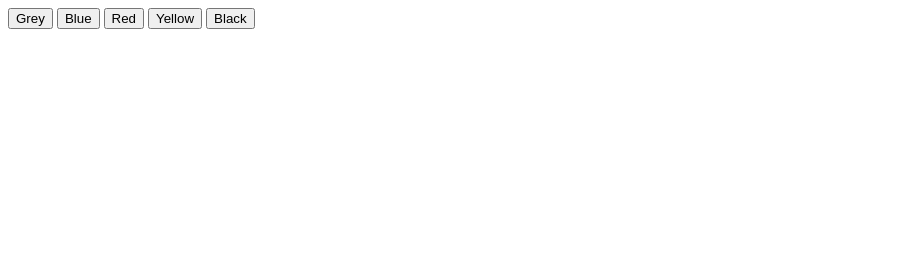
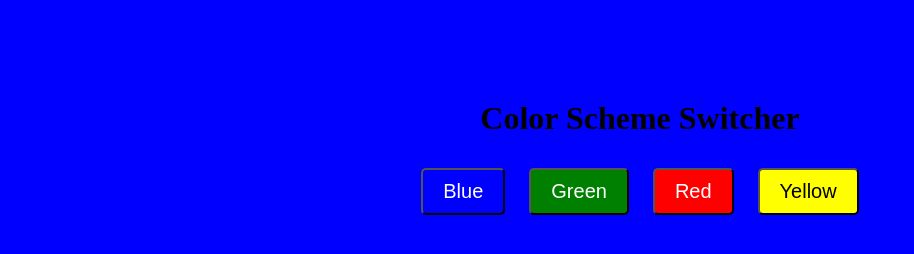
Before and after one commit to O-Aditya/JavaScript-, a plain HTML site: page Projects/Change Color/index.html in a window 1280 px wide. Both pictures are taken after a click on the button "Blue". Shown: the whole page, without its empty margins (0-914 px from the left). Drawn offline with Linux system fonts and the light colour scheme.

Commit message:
chore: Update color change buttons layout in index.html

```diff
--- a/Projects/Change Color/index.html
+++ b/Projects/Change Color/index.html
@@ -5,14 +5,46 @@
     <meta name="viewport" content="width=device-width, initial-scale=1.0">
     <title>Change Color</title>
 </head>
+<style>
+    .main {
+        text-align: center;
+        margin-top: 100px;
+    }
+    button {
+        padding: 10px 20px;
+        margin: 10px;
+        font-size: 20px;
+        border-radius: 5px;
+        cursor: pointer;
+    }
+    button#blue {
+        background-color: blue;
+        color: white;
+    }
+    button#green {
+        background-color: green;
+        color: white;
+    }
+    button#red {
+        background-color: red;
+        color: white;
+    }
+    button#yellow {
+        background-color: yellow;
+        color: black;
+    }
+</style>
 <body>
 
-    <button>Grey</button>
-    <button>Blue</button>
-    <button>Red</button>
-    <button>Yellow</button>
-    <button>Black</button>
+  <div class="main">
 
+    <h1>Color Scheme Switcher</h1>
+    <button id="blue">Blue</button>
+    <button id="green">Green</button>
+    <button id="red">Red</button>
+    <button id="yellow">Yellow</button>
 
+  </div>
 </body>
+<script src="script.js"></script>
 </html>
--- a/Projects/Change Color/script.js
+++ b/Projects/Change Color/script.js
@@ -0,0 +1,23 @@
+const buttons = document.querySelectorAll('button');
+const body = document.querySelector('body');
+
+buttons.forEach(function(button){
+    console.log(button);
+    button.addEventListener('click', function(e){
+       console.log(e);
+        console.log(e.target);
+        if(e.target.id === 'red'){
+            body.style.backgroundColor = 'red';
+        }
+        if(e.target.id === 'blue'){
+            body.style.backgroundColor = 'blue';
+        }
+        if(e.target.id === 'green'){
+            body.style.backgroundColor = 'green';
+        }
+        if(e.target.id === 'yellow'){
+            body.style.backgroundColor = 'yellow';
+        }
+
+    })
+})
```
